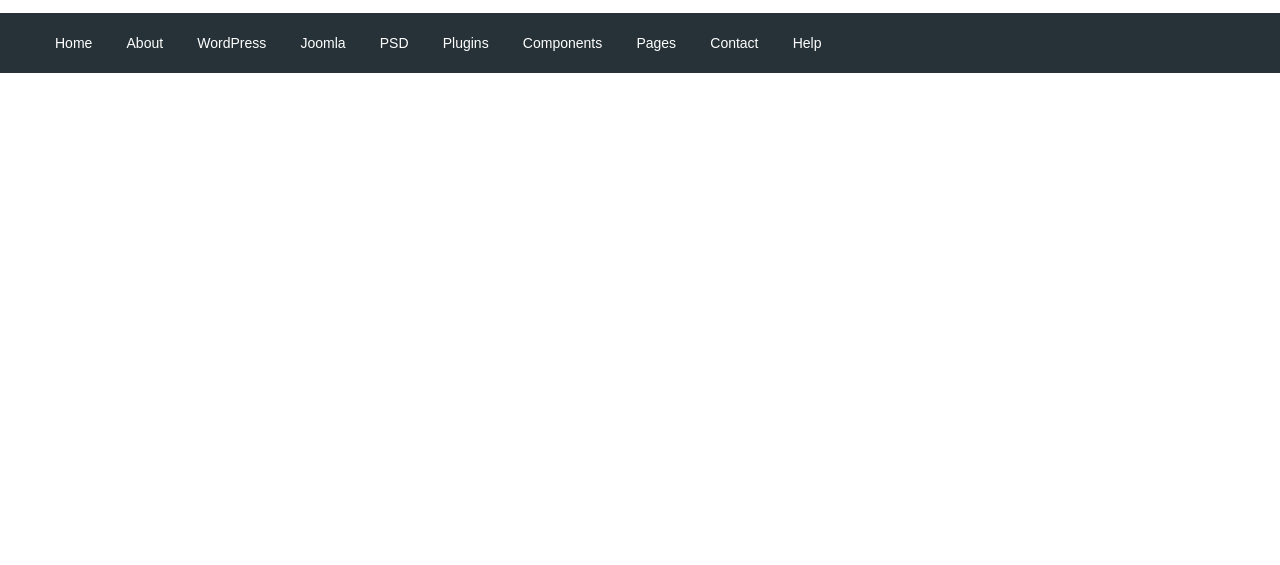
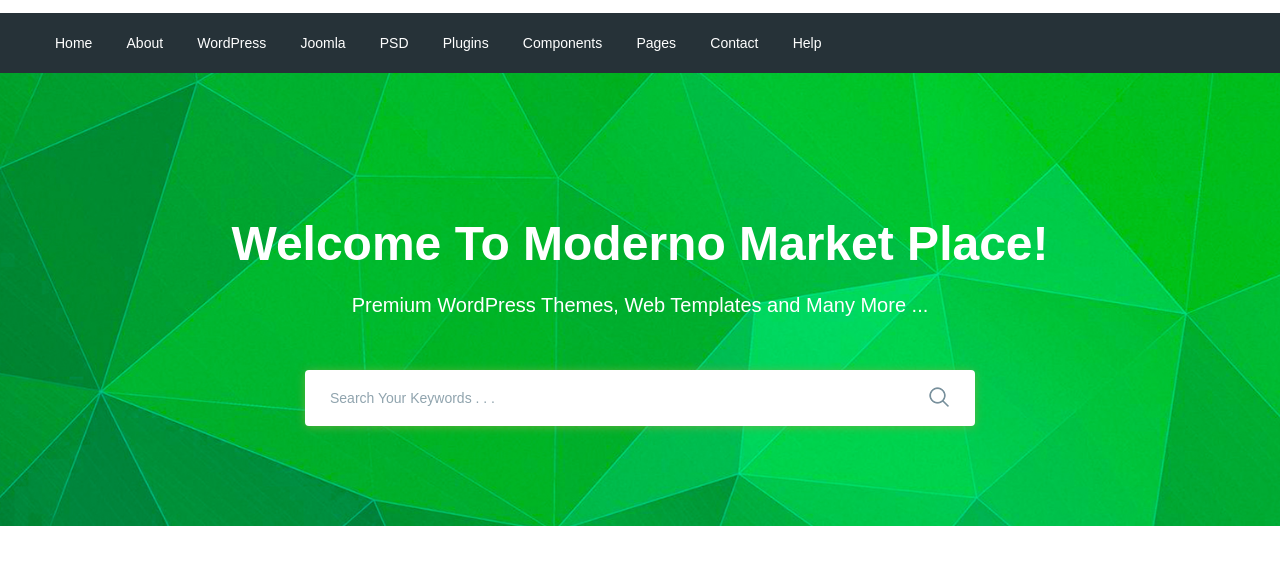
Before and after one commit to bagama7777/moderno, a website: page app/index.html in a window 1280 px wide. Shown: the part 77-642 px from the top of the page. Drawn offline with nearby package versions, Linux system fonts and the light colour scheme; files that its build step writes are made by us from their sources.

Commit message:
added search section

```diff
--- a/app/index.html
+++ b/app/index.html
@@ -27,7 +27,6 @@
                         Talk to an expert:
                         <a class="header__phone" href="tel:61383766284">+61 3 8376 6284</a>
                     </div>
-
                     <div class="header__box">
                         <a class="basket" href="#"></a>
                         <a class="header__btn-login" href="#">Login</a>
@@ -96,6 +95,27 @@
         </div>
     </header>
 
+    <section class="search" style="background-image: url(../images/search-bg.jpg);">
+        <div class="container">
+            <div class="search__inner">
+                <div class="search__inner-title">
+                    Welcome To Moderno Market Place!
+                </div>
+                <div class="search__inner-text">
+                    Premium WordPress Themes, Web Templates and Many More ...
+                </div>
+                <div class="search__inner-form">
+                    <form>
+                        <input type="text" placeholder="Search Your Keywords . . ." required>
+                        <button type="submit">
+                            <img src="images/icons/search.png" alt="">
+                        </button>
+                    </form>
+                </div>
+            </div>
+        </div>
+    </section>
+
 
 
     <script src="https://ajax.googleapis.com/ajax/libs/jquery/3.5.1/jquery.min.js"></script>
--- a/app/scss/style.scss
+++ b/app/scss/style.scss
@@ -52,3 +52,54 @@
         font-size: 14px;
     }
 }
+
+.search {
+    background-repeat: no-repeat;
+    background-size: cover;
+    background-position: center;
+    min-width: 533px;
+}
+.search__inner {
+    padding: 135px 0 100px;
+    color: #fff;
+    text-align: center;
+    &-title{
+        margin-bottom: 10px;
+        font-size: 48px;
+        font-weight: 700;
+        line-height: 72px;
+    }
+    &-text{
+        margin-bottom: 50px;
+        font-size: 20px;
+        font-weight: 500;
+        line-height: 30px;
+    }
+    &-form{
+        max-width: 670px;
+        margin: 0 auto;
+        position: relative;
+        input{
+            display: block;
+            width: 100%;
+            box-shadow: 0px 1px 10px 0px rgba(124, 178, 64, 0.75);
+            border-radius: 4px;
+            height: 56px;
+            border: none;
+            font-size: 14px;
+            font-weight: 500;
+            padding-left: 25px;
+            padding-right: 60px;
+            &::placeholder{
+                color: #90a4ae;
+            }
+        }
+        button{
+            position: absolute;
+            border: none;
+            background-color: transparent;
+            right: 20px;
+            top: 16px;
+        }
+    }
+}
```
Also changed, not shown: app/images/icons/search.png (added), app/images/icons/search.svg (added), app/images/search-bg.jpg (added).
